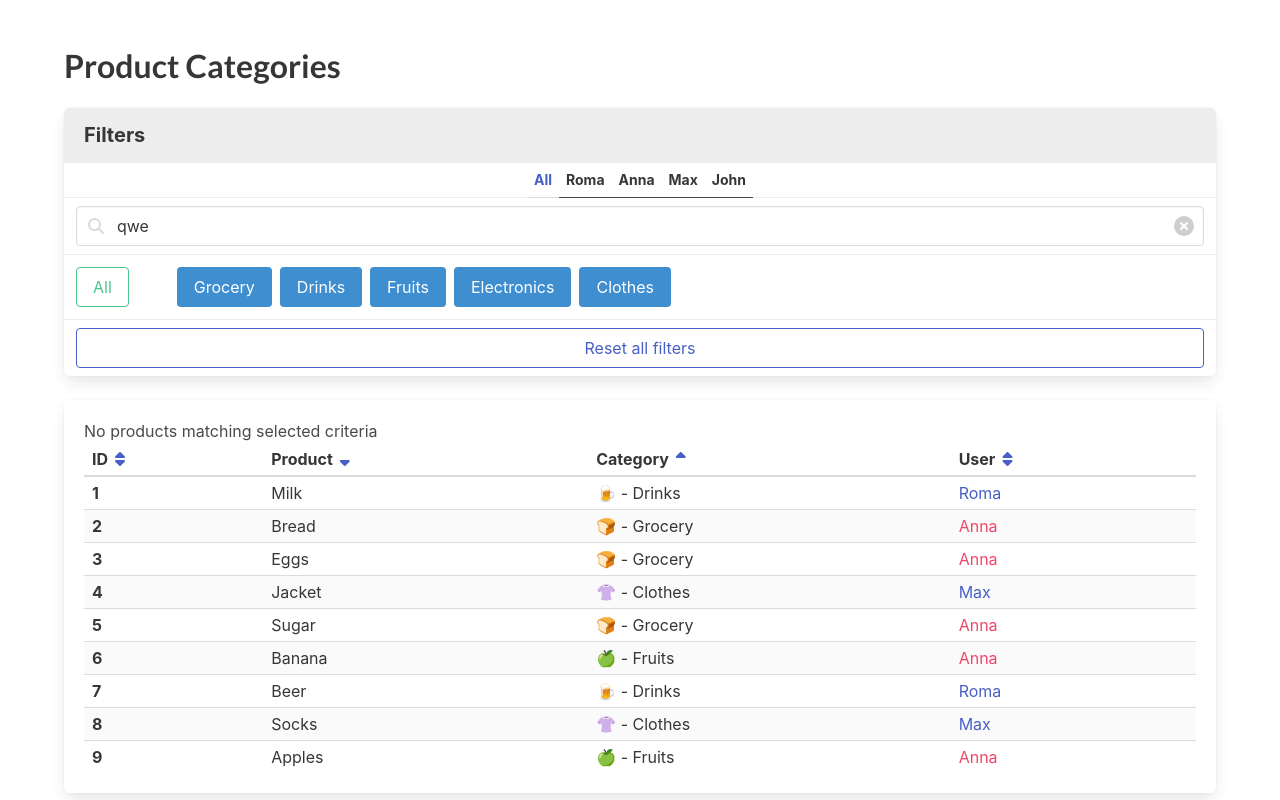
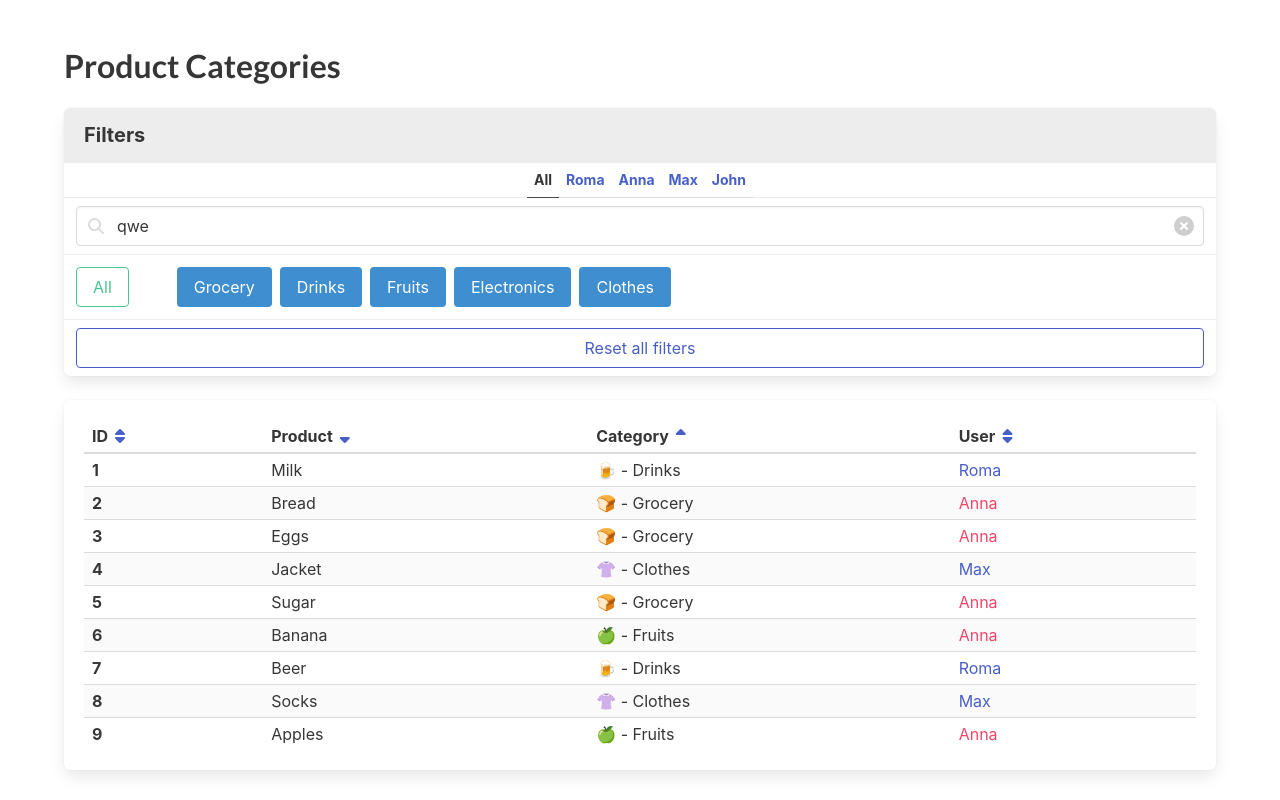
Before and after one commit to Vasya564/react_product-categories, a React (Create React App) app: page / in a window 1280 px wide. Built offline with nearby package versions, Linux system fonts and the light colour scheme.

Commit message:
Task 2 done

```diff
--- a/src/App.jsx
+++ b/src/App.jsx
@@ -1,5 +1,5 @@
 /* eslint-disable jsx-a11y/accessible-emoji */
-import React from 'react';
+import React, { useState } from 'react';
 import './App.scss';
 
 import classNames from 'classnames';
@@ -20,7 +20,18 @@ const products = productsFromServer.map((product) => {
   };
 });
 
-export const App = () => (
+export const App = () => {
+  const [filterUser, setFilterUser] = useState('All');
+
+  const filteredProducts = products.filter((product) => {
+    if (filterUser === 'All') {
+      return true;
+    }
+
+    return product.user.name === filterUser;
+  });
+
+  return (
     <div className="section">
       <div className="container">
         <h1 className="title">Product Categories</h1>
@@ -30,7 +41,14 @@ export const App = () => (
             <p className="panel-heading">Filters</p>
 
             <p className="panel-tabs has-text-weight-bold">
-            <a data-cy="FilterAllUsers" href="#/">
+              <a
+                data-cy="FilterAllUsers"
+                href="#/"
+                className={classNames({
+                  'is-active': filterUser === 'All',
+                })}
+                onClick={() => setFilterUser('All')}
+              >
                 All
               </a>
 
@@ -39,7 +57,10 @@ export const App = () => (
                   data-cy="FilterUser"
                   href="#/"
                   key={user.id}
-                className="is-active"
+                  className={classNames({
+                    'is-active': user.name === filterUser,
+                  })}
+                  onClick={() => setFilterUser(user.name)}
                 >
                   {user.name}
                 </a>
@@ -105,10 +126,12 @@ export const App = () => (
         </div>
 
         <div className="box table-container">
+          {!filteredProducts.length
+            ? (
               <p data-cy="NoMatchingMessage">
                 No products matching selected criteria
               </p>
-
+            ) : (
               <table
                 data-cy="ProductTable"
                 className="table is-striped is-narrow is-fullwidth"
@@ -131,7 +154,10 @@ export const App = () => (
                         Product
                         <a href="#/">
                           <span className="icon">
-                      <i data-cy="SortIcon" className="fas fa-sort-down" />
+                            <i
+                              data-cy="SortIcon"
+                              className="fas fa-sort-down"
+                            />
                           </span>
                         </a>
                       </span>
@@ -162,7 +188,7 @@ export const App = () => (
                 </thead>
 
                 <tbody>
-            {products.map(product => (
+                  {filteredProducts.map(product => (
                     <tr data-cy="Product" key={product.id}>
                       <td className="has-text-weight-bold" data-cy="ProductId">
                         {product.id}
@@ -184,7 +210,10 @@ export const App = () => (
                   ))}
                 </tbody>
               </table>
+            )
+          }
         </div>
       </div>
     </div>
   );
+};
```
Lines whose indentation alone changed are shown as unchanged.
